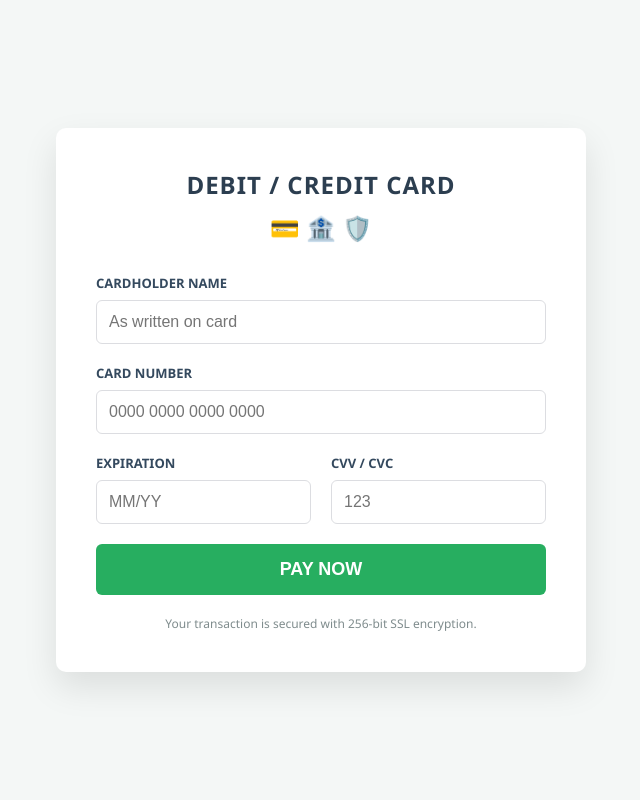
After one commit to Riya1153/StayFinder, a Django app: page /atm-process/ in a window 1280 px wide. The commit adds this page. Shown: the whole page, without its empty margins (319-959 px from the left). Run offline with Django 5.2, Linux system fonts and the light colour scheme.

Commit message:
Added ATM/Card payment gateway page and linked it to payment methods

```diff
--- /dev/null
+++ b/core/templates/atm_process.html
@@ -0,0 +1,92 @@
+{% load static %}
+<!DOCTYPE html>
+<html lang="en">
+<head>
+    <meta charset="UTF-8">
+    <title>ATM/Card Payment - StayFinder</title>
+    <style>
+        body { background-color: #f4f7f6; font-family: 'Segoe UI', sans-serif; display: flex; justify-content: center; align-items: center; min-height: 100vh; margin: 0; }
+
+        .checkout-box {
+            background: white;
+            padding: 40px;
+            border-radius: 10px;
+            width: 450px;
+            box-shadow: 0 15px 35px rgba(0,0,0,0.1);
+        }
+
+        .header { text-align: center; margin-bottom: 30px; }
+        .header h2 { color: #2c3e50; margin: 0; text-transform: uppercase; letter-spacing: 1px; }
+
+        .card-logos { display: flex; justify-content: center; gap: 15px; margin-top: 10px; font-size: 24px; }
+
+        .input-group { margin-bottom: 20px; }
+        .input-group label { display: block; font-size: 13px; font-weight: 600; color: #34495e; margin-bottom: 8px; }
+
+        .input-group input {
+            width: 100%;
+            padding: 12px;
+            border: 1px solid #dcdde1;
+            border-radius: 6px;
+            box-sizing: border-box;
+            font-size: 16px;
+        }
+
+        .row { display: flex; gap: 20px; }
+
+        .pay-btn {
+            background: #27ae60;
+            color: white;
+            border: none;
+            padding: 15px;
+            width: 100%;
+            border-radius: 6px;
+            font-weight: bold;
+            font-size: 18px;
+            cursor: pointer;
+        }
+
+        .pay-btn:hover { background: #219150; }
+        .footer-note { text-align: center; color: #7f8c8d; font-size: 12px; margin-top: 20px; }
+    </style>
+</head>
+<body>
+
+    <div class="checkout-box">
+        <div class="header">
+            <h2>Debit / Credit Card</h2>
+            <div class="card-logos">💳 🏦 🛡️</div>
+        </div>
+
+        <form action="{% url 'payment_success' %}"> <!-- Redirect to a success page after pay -->
+            <div class="input-group">
+                <label>CARDHOLDER NAME</label>
+                <input type="text" placeholder="As written on card" required>
+            </div>
+
+            <div class="input-group">
+                <label>CARD NUMBER</label>
+                <input type="text" placeholder="0000 0000 0000 0000" maxlength="16" required>
+            </div>
+
+            <div class="row">
+                <div class="input-group" style="flex: 1;">
+                    <label>EXPIRATION</label>
+                    <input type="text" placeholder="MM/YY" maxlength="5" required>
+                </div>
+                <div class="input-group" style="flex: 1;">
+                    <label>CVV / CVC</label>
+                    <input type="password" placeholder="123" maxlength="3" required>
+                </div>
+            </div>
+
+            <button type="submit" class="pay-btn">PAY NOW</button>
+        </form>
+
+        <div class="footer-note">
+            Your transaction is secured with 256-bit SSL encryption.
+        </div>
+    </div>
+
+</body>
+</html>
--- a/core/templates/payment_method.html
+++ b/core/templates/payment_method.html
@@ -90,7 +90,7 @@
                 <input type="radio" name="pay_method" id="bkash" value="bkash" onclick="window.location.href='{% url 'bkash_process' %}'">
                 <label for="bkash">BKASH</label>
 
-                <input type="radio" name="pay_method" id="atm" value="atm">
+                <input type="radio" name="pay_method" id="atm" value="atm" onclick="window.location.href='{% url 'atm_process' %}'">
                 <label for="atm">ATM</label>
             </div>
 
--- a/core/views.py
+++ b/core/views.py
@@ -79,3 +79,9 @@ def payment_method(request):
 
 def bkash_process_view(request):
     return render(request, 'bkash_process.html')
+
+def atm_process_view(request):
+    return render(request, 'atm_process.html')
+
+def payment_success_view(request):
+    return render(request, 'payment_success.html')
--- a/stayfinder_backend/urls.py
+++ b/stayfinder_backend/urls.py
@@ -46,6 +46,10 @@ urlpatterns = [
     ), name='password_reset_complete'),
 
      path('bkash-process/', views.bkash_process_view, name='bkash_process'),
+
+    path('atm-process/', views.atm_process_view, name='atm_process'),
+
+    path('payment-success/', views.payment_success_view, name='payment_success'),
 ]
 
 # Static + Media
```
